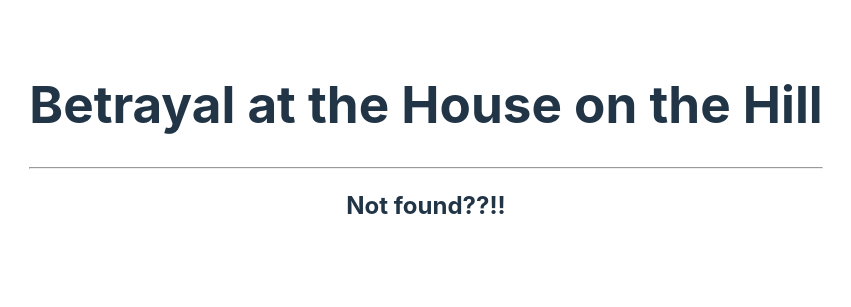
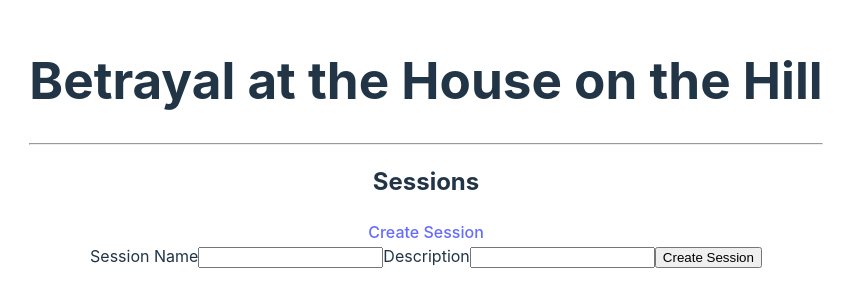
Before and after one commit to TCdotmake/BCA-Client, a React (Vite) app: page /sessions/createsession in a window 1280 px wide. Before the commit this address had no page. Shown: the part 257-564 px from the top of the page, without its empty margins (214-1065 px from the left). Built offline with nearby package versions, Linux system fonts and the light colour scheme.

Commit message:
session creation working

```diff
--- a/src/routes/App.tsx
+++ b/src/routes/App.tsx
@@ -4,13 +4,15 @@
 import Signup from "./Signup";
 import Dashboard from "./Dashboard";
 import { useEffect } from "react";
+import Sessions from "./Sessions";
+import CreateSession from "./CreateSession";
 export default function App() {
   const navigate = useNavigate();
   useEffect(() => {
     if (localStorage.getItem("myToken")) {
       navigate("/dashboard");
     }
-  }, [navigate]);
+  }, []);
 
   return (
     <>
@@ -22,6 +24,9 @@
           <Route path="login" element={<Login />} />
           <Route path="signup" element={<Signup />} />
           <Route path="dashboard" element={<Dashboard />} />
+          <Route path="sessions" element={<Sessions />}>
+            <Route path="createsession" element={<CreateSession />} />
+          </Route>
           <Route path="*" element={<NoMatch />} />
         </Route>
       </Routes>
--- /dev/null
+++ b/src/routes/CreateSession.tsx
@@ -0,0 +1,61 @@
+import { useState } from "react";
+
+const URL = "http://localhost:3000";
+
+export default function CreateSession() {
+  const [name, setName] = useState("");
+  const [desc, setDesc] = useState("");
+
+  const handleName = (e: React.ChangeEvent<HTMLInputElement>) => {
+    setName(e.target.value);
+  };
+  const handleDesc = (e: React.ChangeEvent<HTMLInputElement>) => {
+    setDesc(e.target.value);
+  };
+
+  interface SessionMaker {
+    name: string;
+    desc: string;
+  }
+
+  const handleSubmit = (e: React.FormEvent<HTMLFormElement>) => {
+    e.preventDefault();
+    const data: SessionMaker = {
+      name: name || new Date().toDateString(),
+      desc,
+    };
+    console.log(data);
+    const myHeaders = new Headers();
+    myHeaders.append("Content-Type", "application/json");
+    myHeaders.append("Authorization", localStorage.getItem("myToken") || "");
+    const raw = JSON.stringify(data);
+    const requestOptions: RequestInit = {
+      method: "POST",
+      headers: myHeaders,
+      body: raw,
+      redirect: "follow",
+    };
+    fetch(`${URL}/sessions`, requestOptions)
+      .then((res) => {
+        if (res.status !== 201) {
+          return undefined;
+        }
+        return res.json();
+      })
+      .then((result) => {
+        console.log(result);
+      });
+  };
+
+  return (
+    <>
+      <form onSubmit={handleSubmit}>
+        <label htmlFor="inputSessionName">Session Name</label>
+        <input type="text" onChange={handleName} id="inputSessionName" />
+        <label htmlFor="inputSessionDesc">Description</label>
+        <input type="text" onChange={handleDesc} id="inputSessionDesc" />
+        <input type="submit" value="Create Session" />
+      </form>
+    </>
+  );
+}
--- a/src/routes/Dashboard.tsx
+++ b/src/routes/Dashboard.tsx
@@ -1,19 +1,30 @@
-import { useEffect } from "react";
-import { useNavigate } from "react-router-dom";
+import { useEffect, useState } from "react";
+import { useNavigate, Link } from "react-router-dom";
 const URL = "http://localhost:3000";
 export default function Dashboard() {
+  const [name, setName] = useState<string>("");
+  const [email, setEmail] = useState<string>("");
   const navigate = useNavigate();
   const getUserInfo = () => {
     const myHeaders = new Headers();
+
     myHeaders.append("Authorization", localStorage.getItem("myToken") || "");
     const requestOptions: RequestInit = {
       method: "GET",
       headers: myHeaders,
       redirect: "follow",
     };
-    let info = {};
+
+    interface UserData {
+      name: string;
+      email: string;
+    }
+
+    let info: UserData;
+
     fetch(`${URL}/user/me`, requestOptions)
       .then((res) => {
+        console.log(res);
         if (res.status != 200) {
           localStorage.setItem("myToken", "");
           return undefined;
@@ -28,7 +39,8 @@
       })
       .finally(() => {
         if (info) {
-          console.log(info);
+          setName(info.name);
+          setEmail(info.email);
         } else {
           navigate("../login");
         }
@@ -39,6 +51,13 @@
   return (
     <>
       <h2>Dashboard</h2>
+      <div>
+        <h3>My profile</h3>
+        {name && <p>{name}</p>}
+        {email && <p>{email}</p>}
+        <button>Change Password</button>
+      </div>
+      <Link to="../sessions">Sessions</Link>
     </>
   );
 }
--- /dev/null
+++ b/src/routes/Sessions.tsx
@@ -0,0 +1,11 @@
+import { Link, Outlet } from "react-router-dom";
+
+export default function Sessions() {
+  return (
+    <>
+      <h2>Sessions</h2>
+      <Link to="createsession">Create Session</Link>
+      <Outlet />
+    </>
+  );
+}
```
